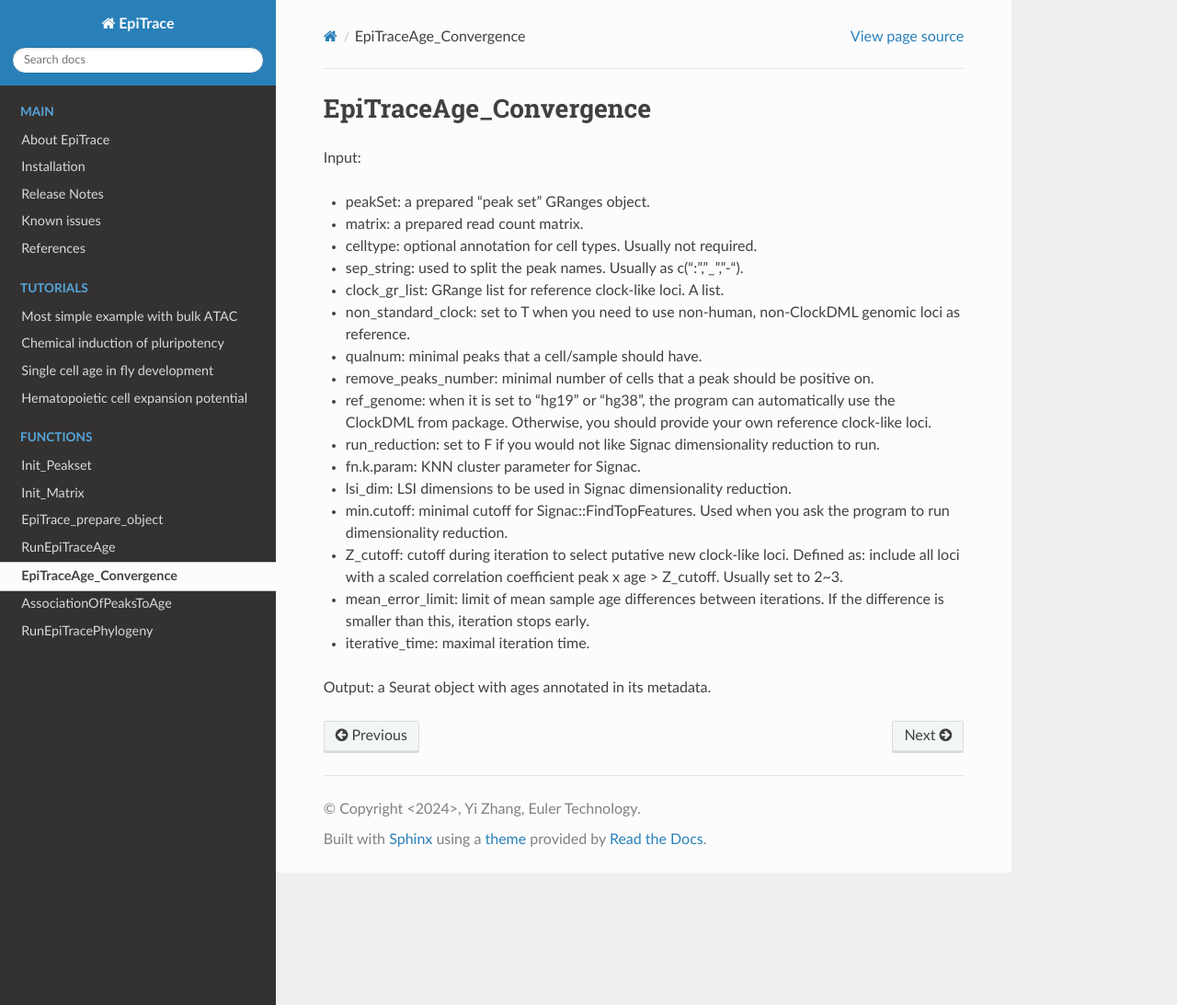
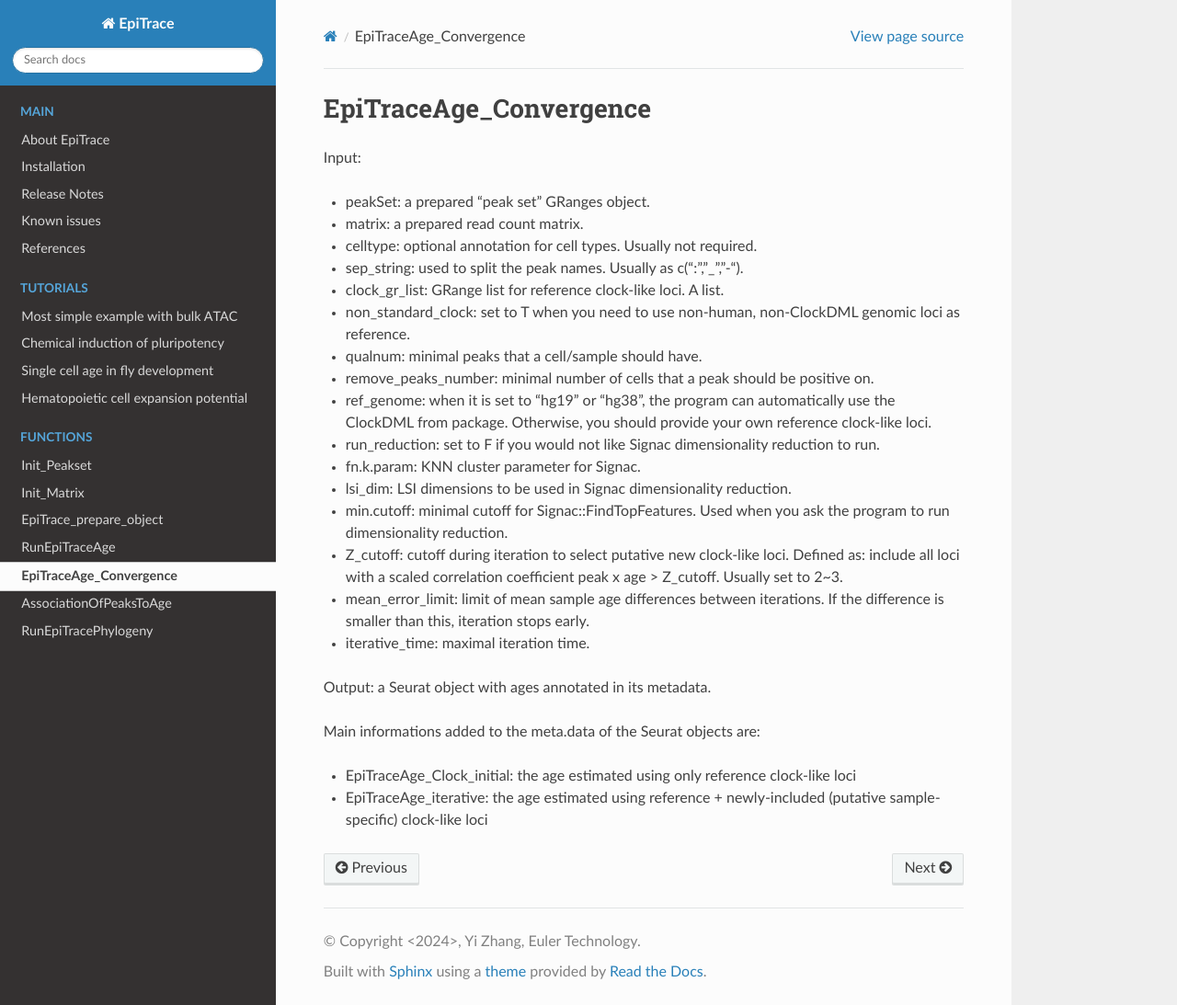
Before and after one commit to MagpiePKU/EpiTrace, a Sphinx documentation site: the page built from docs/EpiTraceAge_Convergence.rst, in a window 1280 px wide and 1093 px high. Shown: the whole window at 92% size. Built offline with Sphinx 7.4.7 and the Read the Docs theme 2.0.0, drawn with Linux system fonts in a browser that asks for light colours.

Commit message:
Add files via upload

```diff
--- a/docs/EpiTraceAge_Convergence.rst
+++ b/docs/EpiTraceAge_Convergence.rst
@@ -23,3 +23,8 @@ Input:
 
 
 Output: a Seurat object with ages annotated in its metadata.
+
+Main informations added to the meta.data of the Seurat objects are:
+
+- EpiTraceAge_Clock_initial: the age estimated using only reference clock-like loci
+- EpiTraceAge_iterative: the age estimated using reference + newly-included (putative sample-specific) clock-like loci
```
